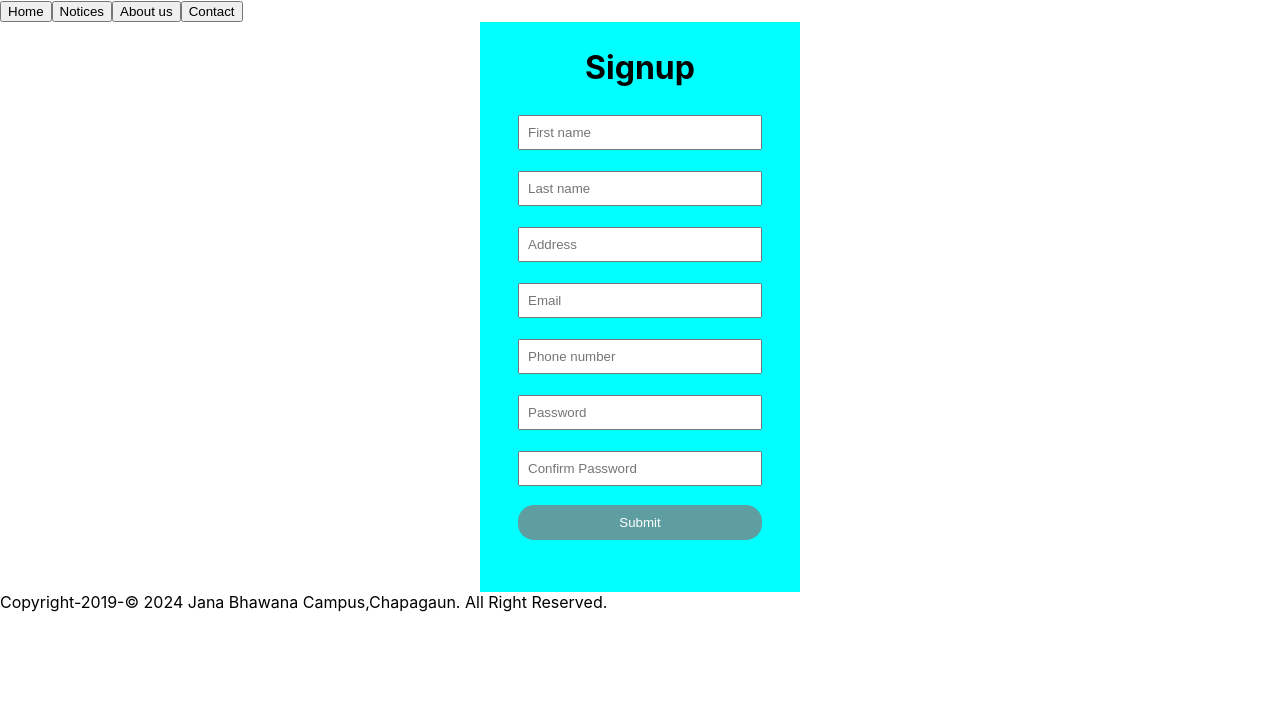
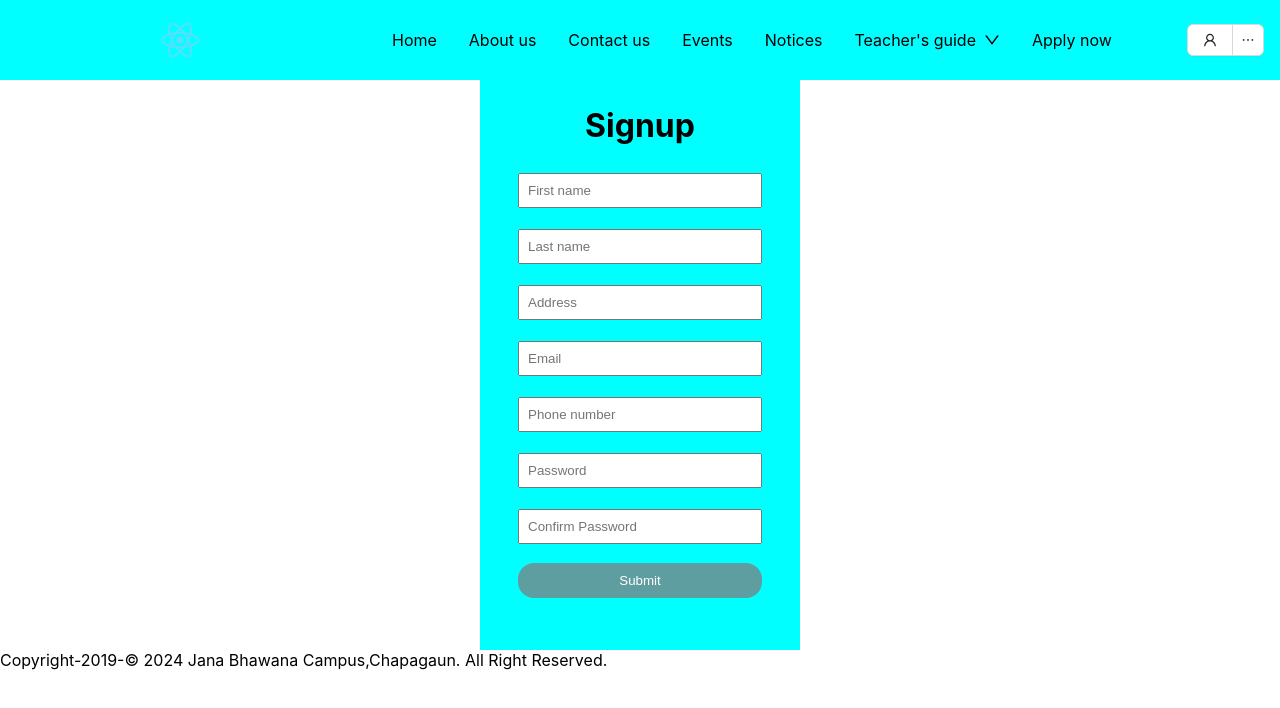
Before and after one commit to binodbastola007/school-website, a React (Create React App) app: page / in a window 1280 px wide. Shown: the top 708 px of the page. Built offline with nearby package versions, Linux system fonts and the light colour scheme.

Commit message:
customized navbar

```diff
--- /dev/null
+++ b/src/Components/Components.css
@@ -0,0 +1,28 @@
+.nav-container {
+    display: flex;
+    align-items: center;
+    justify-content: space-between;
+    height: 5em;
+    background: aqua;
+}
+
+.items-container {
+    display: flex;
+    flex-direction: row;
+    align-items: center;
+    justify-content: center;
+    gap: 2rem;
+}
+
+.logo-div {
+    height: 2.5rem;
+    margin: 0rem 10rem;
+}
+
+.logo-img {
+    height: 2.5rem;
+}
+
+.profile-icon {
+    margin: 0rem 1rem;
+}
--- /dev/null
+++ b/src/Components/Dropdown.jsx
@@ -0,0 +1,19 @@
+import React from 'react';
+import { DownOutlined } from '@ant-design/icons';
+import { Dropdown, Space } from 'antd';
+
+const NavItem = ({ title, items }) => (
+    <Dropdown
+        menu={{
+            items,
+        }}
+    >
+        <a onClick={(e) => e.preventDefault()}>
+            <Space>
+                {title}
+                {items?.length > 0 && <DownOutlined />}
+            </Space>
+        </a>
+    </Dropdown>
+);
+export default NavItem;
--- a/src/Components/Navbar.jsx
+++ b/src/Components/Navbar.jsx
@@ -1,12 +1,66 @@
 import React from 'react'
+import NavItem from './Dropdown'
+import './Components.css'
+import ProfileIcon from './ProfileIcon'
+
+const menuItems = [
+    { title: 'Home', value: [] },
+    { title: 'About us', value: [] },
+    { title: 'Contact us', value: [] },
+    { title: 'Events', value: [] },
+    { title: 'Notices', value: [] },
+    {
+        title: "Teacher's guide",
+        value: [
+            {
+                label: (
+                    <a target="_blank" rel="noopener noreferrer" href="https://www.antgroup.com">
+                        1st menu item
+                    </a>
+                ),
+                key: '0',
+            },
+            {
+                label: (
+                    <a target="_blank" rel="noopener noreferrer" href="https://www.aliyun.com">
+                        2nd menu item
+                    </a>
+                ),
+                key: '1',
+            },
+            {
+                type: 'divider',
+            },
+            {
+                label: '3rd menu item（disabled）',
+                key: '3',
+                disabled: true,
+            },
+        ]
+    },
+    { title: 'Apply now', value: [] },
+
+]
 
 const Navbar = () => {
     return (
-        <div>
-            <button>Home</button>
-            <button>Notices</button>
-            <button>About us</button>
-            <button>Contact</button>
+        <div className='nav-container'>
+            <div className='items-container'>
+                <div className='logo-div'>
+                    <img src='/logo192.png' className='logo-img' />
+                </div>
+                {menuItems.map((items) => {
+                    return (<>
+                        <div className='nav-items'>
+                            <NavItem title={items.title} items={items.value} />
+                        </div>
+                    </>)
+                })}
+            </div>
+
+            <div className='profile-icon'>
+                <ProfileIcon />
+            </div>
         </div>
     )
 }
--- /dev/null
+++ b/src/Components/ProfileIcon.jsx
@@ -0,0 +1,48 @@
+import React from 'react';
+import { DownOutlined, UserOutlined } from '@ant-design/icons';
+import { Button, Dropdown, message, Space, Tooltip } from 'antd';
+const handleButtonClick = (e) => {
+    message.info('Click on left button.');
+    console.log('click left button', e);
+};
+const handleMenuClick = (e) => {
+    message.info('Click on menu item.');
+    console.log('click', e);
+};
+const items = [
+    {
+        label: '1st menu item',
+        key: '1',
+        icon: <UserOutlined />,
+    },
+    {
+        label: '2nd menu item',
+        key: '2',
+        icon: <UserOutlined />,
+    },
+    {
+        label: '3rd menu item',
+        key: '3',
+        icon: <UserOutlined />,
+        danger: true,
+    },
+    {
+        label: '4rd menu item',
+        key: '4',
+        icon: <UserOutlined />,
+        danger: true,
+        disabled: true,
+    },
+];
+const menuProps = {
+    items,
+    onClick: handleMenuClick,
+};
+const ProfileIcon = () => (
+    <Space>
+        <Dropdown.Button menu={menuProps} onClick={handleButtonClick}>
+            <UserOutlined />
+        </Dropdown.Button>
+    </Space>
+);
+export default ProfileIcon;
```
